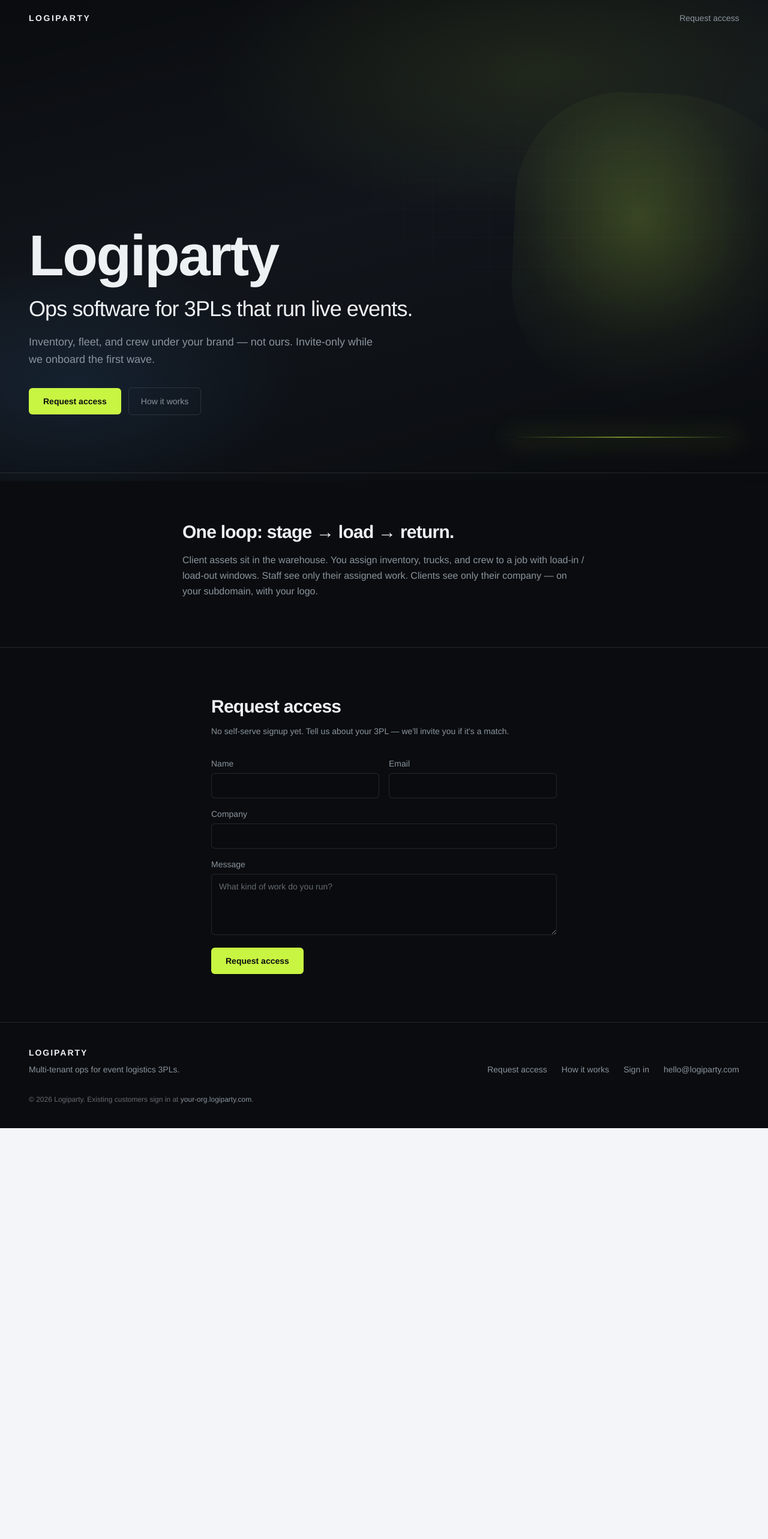
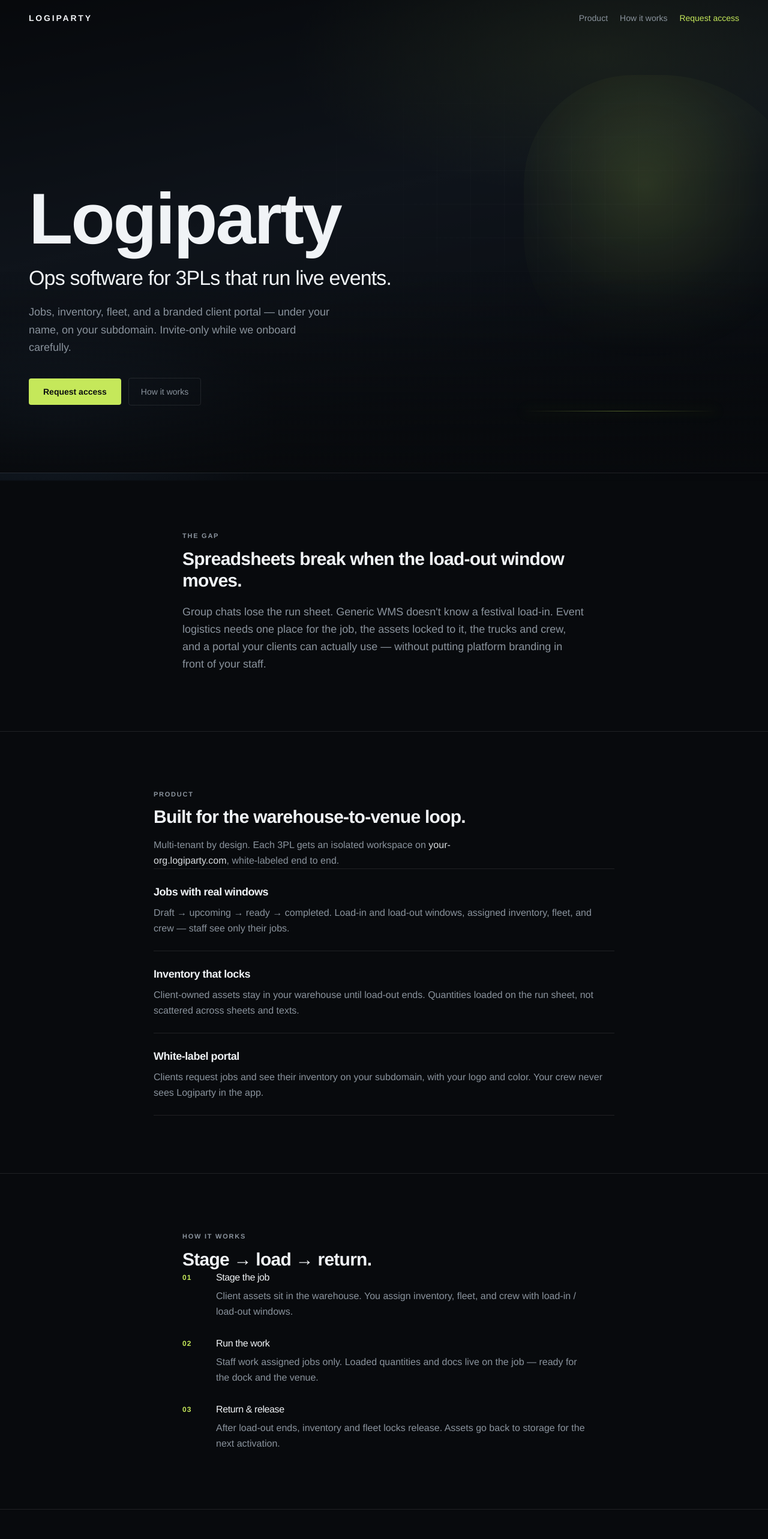
Before and after one commit to jakedcl/logiparty, a Next.js app: page / in a window 1280 px wide. Shown: the top 2566 px of the page at 60% size. Before the commit the page ends 1881 px from the top, so only its background shows below. Built offline with nearby package versions, Linux system fonts and the light colour scheme; no server answers.

Commit message:
A3b: Polish apex marketing homepage for client-ready credibility.
Restructure into problem → product → how it works → request access, elevate craft CSS without fake logos, keep invite-only lead form as primary CTA.

```diff
--- a/app/globals.css
+++ b/app/globals.css
@@ -334,18 +334,20 @@
   border-color: var(--border);
 }
 
-/* —— A3 marketing (apex logiparty.com) —— */
+/* —— Marketing (apex logiparty.com) —— */
 .marketing {
-  --m-bg: #0a0c0f;
-  --m-fg: #eef1f4;
-  --m-muted: #8b949e;
-  --m-accent: #c8f542;
+  --m-bg: #080a0d;
+  --m-fg: #f0f3f6;
+  --m-muted: #8a939d;
+  --m-accent: #c5e85a;
   --m-accent-ink: #0a0c0f;
-  --m-line: rgba(238, 241, 244, 0.12);
-  --m-panel: rgba(238, 241, 244, 0.04);
+  --m-line: rgba(240, 243, 246, 0.1);
+  --m-panel: rgba(240, 243, 246, 0.035);
+  --m-steel: rgba(90, 140, 180, 0.12);
   position: relative;
   background: var(--m-bg);
   overflow-x: clip;
+  font-family: "Helvetica Neue", Helvetica, Arial, sans-serif;
 }
 
 .m-atmosphere {
@@ -354,20 +356,20 @@
   inset: 0;
   z-index: 0;
   background:
-    radial-gradient(ellipse 80% 55% at 70% 15%, rgba(200, 245, 66, 0.09), transparent 55%),
-    radial-gradient(ellipse 60% 50% at 10% 80%, rgba(56, 120, 180, 0.14), transparent 50%),
-    linear-gradient(165deg, #0a0c0f 0%, #12161c 45%, #0a0c0f 100%);
-  animation: m-ambient 18s ease-in-out infinite alternate;
+    radial-gradient(ellipse 70% 50% at 78% 12%, rgba(197, 232, 90, 0.07), transparent 58%),
+    radial-gradient(ellipse 55% 45% at 8% 88%, rgba(70, 110, 150, 0.16), transparent 52%),
+    linear-gradient(168deg, #080a0d 0%, #10151c 42%, #080a0d 100%);
+  animation: m-ambient 22s ease-in-out infinite alternate;
 }
 
 @keyframes m-ambient {
   from {
-    filter: hue-rotate(0deg) saturate(1);
+    opacity: 1;
     transform: scale(1);
   }
   to {
-    filter: hue-rotate(12deg) saturate(1.08);
-    transform: scale(1.03);
+    opacity: 0.92;
+    transform: scale(1.02);
   }
 }
 
@@ -375,70 +377,152 @@
   position: absolute;
   inset: 0;
   background-image:
-    linear-gradient(rgba(238, 241, 244, 0.04) 1px, transparent 1px),
-    linear-gradient(90deg, rgba(238, 241, 244, 0.04) 1px, transparent 1px);
-  background-size: 48px 48px;
-  mask-image: radial-gradient(ellipse 70% 60% at 75% 40%, black, transparent 75%);
-  opacity: 0.7;
+    linear-gradient(rgba(240, 243, 246, 0.035) 1px, transparent 1px),
+    linear-gradient(90deg, rgba(240, 243, 246, 0.035) 1px, transparent 1px);
+  background-size: 56px 56px;
+  mask-image: radial-gradient(ellipse 65% 55% at 72% 38%, black, transparent 72%);
+  opacity: 0.85;
+  animation: m-grid-breathe 16s ease-in-out infinite alternate;
+}
+
+@keyframes m-grid-breathe {
+  from {
+    opacity: 0.65;
+  }
+  to {
+    opacity: 0.9;
+  }
 }
 
 .m-visual-glow {
   position: absolute;
-  right: -8%;
-  top: 12%;
-  width: min(52vw, 520px);
-  height: min(52vw, 520px);
-  border-radius: 40% 60% 55% 45%;
+  right: -6%;
+  top: 8%;
+  width: min(48vw, 480px);
+  height: min(48vw, 480px);
+  border-radius: 42% 58% 52% 48%;
   background: radial-gradient(
-    circle at 40% 40%,
-    rgba(200, 245, 66, 0.22),
-    rgba(200, 245, 66, 0.04) 45%,
-    transparent 70%
+    circle at 42% 38%,
+    rgba(197, 232, 90, 0.16),
+    rgba(197, 232, 90, 0.03) 48%,
+    transparent 72%
   );
-  animation: m-glow-drift 14s ease-in-out infinite alternate;
+  animation: m-glow-drift 16s ease-in-out infinite alternate;
 }
 
 @keyframes m-glow-drift {
   from {
-    transform: translate(0, 0) rotate(0deg);
+    transform: translate(0, 0);
   }
   to {
-    transform: translate(-4%, 6%) rotate(8deg);
+    transform: translate(-3%, 5%);
   }
+}
+
+/* Dominant plane — soft horizon band behind hero copy */
+.m-visual-plane {
+  position: absolute;
+  left: 0;
+  right: 0;
+  bottom: 0;
+  height: min(42vh, 360px);
+  background: linear-gradient(
+    to top,
+    rgba(8, 10, 13, 0.92) 0%,
+    rgba(8, 10, 13, 0.45) 45%,
+    transparent 100%
+  );
 }
 
 .m-visual-dock {
   position: absolute;
-  right: 4%;
-  bottom: 8%;
-  width: min(42vw, 380px);
-  height: 2px;
+  right: 6%;
+  bottom: 14%;
+  width: min(38vw, 340px);
+  height: 1px;
   background: linear-gradient(
     90deg,
     transparent,
-    rgba(200, 245, 66, 0.55),
+    rgba(197, 232, 90, 0.45),
     transparent
   );
-  box-shadow: 0 0 40px 8px rgba(200, 245, 66, 0.12);
+  box-shadow: 0 0 28px 4px rgba(197, 232, 90, 0.08);
+  animation: m-dock-pulse 10s ease-in-out infinite alternate;
+}
+
+@keyframes m-dock-pulse {
+  from {
+    opacity: 0.55;
+    transform: scaleX(0.92);
+  }
+  to {
+    opacity: 1;
+    transform: scaleX(1);
+  }
+}
+
+.m-section-label {
+  font-size: 0.6875rem;
+  font-weight: 600;
+  letter-spacing: 0.16em;
+  text-transform: uppercase;
+  color: var(--m-muted);
+}
+
+.m-capability-list {
+  list-style: none;
+  margin: 0;
+  padding: 0;
+  border-top: 1px solid var(--m-line);
+}
+
+.m-capability-item {
+  padding: 1.5rem 0;
+  border-bottom: 1px solid var(--m-line);
+}
+
+.m-steps {
+  list-style: none;
+  margin: 0;
+  padding: 0;
+  display: flex;
+  flex-direction: column;
+  gap: 1.75rem;
+}
+
+.m-step {
+  display: grid;
+  grid-template-columns: 2.5rem minmax(0, 1fr);
+  gap: 1rem;
+  align-items: start;
+}
+
+.m-step-num {
+  font-size: 0.75rem;
+  font-weight: 600;
+  letter-spacing: 0.08em;
+  color: var(--m-accent);
+  padding-top: 0.2rem;
+  font-variant-numeric: tabular-nums;
 }
 
 .m-fade-up {
   opacity: 0;
-  transform: translateY(18px);
-  animation: m-rise 0.75s cubic-bezier(0.22, 1, 0.36, 1) forwards;
+  transform: translateY(16px);
+  animation: m-rise 0.8s cubic-bezier(0.22, 1, 0.36, 1) forwards;
 }
 
 .m-delay-0 {
-  animation-delay: 0.05s;
+  animation-delay: 0.04s;
 }
 .m-delay-1 {
-  animation-delay: 0.18s;
+  animation-delay: 0.16s;
 }
 .m-delay-2 {
-  animation-delay: 0.32s;
+  animation-delay: 0.28s;
 }
 .m-delay-3 {
-  animation-delay: 0.46s;
+  animation-delay: 0.4s;
 }
 
 @keyframes m-rise {
@@ -449,7 +533,7 @@
 }
 
 .m-btn-primary {
-  border-radius: 0.375rem;
+  border-radius: 0.25rem;
   background: var(--m-accent);
   color: var(--m-accent-ink);
   transition: transform 0.2s ease, box-shadow 0.2s ease, filter 0.2s ease;
@@ -457,26 +541,26 @@
 
 .m-btn-primary:hover {
   transform: translateY(-1px);
-  filter: brightness(1.05);
-  box-shadow: 0 8px 24px rgba(200, 245, 66, 0.2);
+  filter: brightness(1.04);
+  box-shadow: 0 10px 28px rgba(197, 232, 90, 0.18);
 }
 
 .m-btn-ghost {
-  border-radius: 0.375rem;
+  border-radius: 0.25rem;
   border: 1px solid var(--m-line);
   transition: color 0.2s ease, border-color 0.2s ease, background 0.2s ease;
 }
 
 .m-btn-ghost:hover {
   color: var(--m-fg);
-  border-color: rgba(238, 241, 244, 0.28);
+  border-color: rgba(240, 243, 246, 0.26);
   background: var(--m-panel);
 }
 
 .m-input {
-  border-radius: 0.375rem;
+  border-radius: 0.25rem;
   border: 1px solid var(--m-line);
-  background: rgba(10, 12, 15, 0.55);
+  background: rgba(8, 10, 13, 0.65);
   color: var(--m-fg);
   padding: 0.625rem 0.75rem;
   outline: none;
@@ -484,12 +568,12 @@
 }
 
 .m-input::placeholder {
-  color: rgba(139, 148, 158, 0.7);
+  color: rgba(138, 147, 157, 0.65);
 }
 
 .m-input:focus {
-  border-color: rgba(200, 245, 66, 0.55);
-  box-shadow: 0 0 0 3px rgba(200, 245, 66, 0.12);
+  border-color: rgba(197, 232, 90, 0.5);
+  box-shadow: 0 0 0 3px rgba(197, 232, 90, 0.1);
 }
 
 .m-lead-success {
@@ -498,7 +582,9 @@
 
 @media (prefers-reduced-motion: reduce) {
   .m-atmosphere,
-  .m-visual-glow {
+  .m-visual-glow,
+  .m-visual-grid,
+  .m-visual-dock {
     animation: none;
   }
 
--- a/app/page.tsx
+++ b/app/page.tsx
@@ -19,9 +19,9 @@
 
   if (!orgSlug) {
     return {
-      title: "Logiparty — Ops for event logistics 3PLs",
+      title: "Logiparty — Ops software for event logistics 3PLs",
       description:
-        "Inventory, fleet, and crew under your brand. Invite-only multi-tenant ops for live-event 3PLs.",
+        "Jobs, inventory, fleet, and a white-label client portal for live-event 3PLs. Invite-only.",
     };
   }
 
--- a/components/marketing/lead-form.tsx
+++ b/components/marketing/lead-form.tsx
@@ -10,11 +10,11 @@
 
   if (done) {
     return (
-      <div className="m-lead-success rounded-lg border border-[var(--m-line)] bg-[var(--m-panel)] p-6 sm:p-8">
+      <div className="m-lead-success border border-[var(--m-line)] bg-[var(--m-panel)] p-6 sm:p-8">
         <p className="text-lg font-medium text-[var(--m-fg)]">
           Thanks — we got your request.
         </p>
-        <p className="mt-2 text-sm text-[var(--m-muted)]">
+        <p className="mt-2 text-sm leading-relaxed text-[var(--m-muted)]">
           Invite-only for now. We&apos;ll follow up by email if there&apos;s a
           fit.
         </p>
@@ -76,7 +76,7 @@
           name="message"
           rows={4}
           className="m-input w-full resize-y min-h-[6rem]"
-          placeholder="What kind of work do you run?"
+          placeholder="Events, clients, warehouse size — whatever helps us understand fit."
         />
       </label>
       {error ? (
--- a/components/marketing/marketing-home.tsx
+++ b/components/marketing/marketing-home.tsx
@@ -6,6 +6,21 @@
   href: string;
   isClient: boolean;
 };
+
+const CAPABILITIES = [
+  {
+    title: "Jobs with real windows",
+    body: "Draft → upcoming → ready → completed. Load-in and load-out windows, assigned inventory, fleet, and crew — staff see only their jobs.",
+  },
+  {
+    title: "Inventory that locks",
+    body: "Client-owned assets stay in your warehouse until load-out ends. Quantities loaded on the run sheet, not scattered across sheets and texts.",
+  },
+  {
+    title: "White-label portal",
+    body: "Clients request jobs and see their inventory on your subdomain, with your logo and color. Your crew never sees Logiparty in the app.",
+  },
+] as const;
 
 export function MarketingHome({
   workspace,
@@ -17,48 +32,80 @@
       <div className="m-atmosphere" aria-hidden />
 
       <header className="relative z-10 flex items-center justify-between px-5 py-5 sm:px-8 lg:px-12">
-        <span className="text-sm font-semibold tracking-[0.18em] uppercase">
+        <a
+          href="#top"
+          className="text-sm font-semibold tracking-[0.2em] uppercase"
+        >
           Logiparty
-        </span>
-        <div className="flex items-center gap-4 text-sm">
+        </a>
+        <nav className="flex items-center gap-5 text-sm">
+          <a
+            href="#product"
+            className="hidden text-[var(--m-muted)] transition-colors hover:text-[var(--m-fg)] sm:inline"
+          >
+            Product
+          </a>
+          <a
+            href="#how"
+            className="hidden text-[var(--m-muted)] transition-colors hover:text-[var(--m-fg)] sm:inline"
+          >
+            How it works
+          </a>
           {workspace ? (
             <a
               href={workspace.href}
-              className="text-[var(--m-accent)] hover:underline underline-offset-4"
+              className="font-medium text-[var(--m-accent)] underline-offset-4 hover:underline"
             >
               Open {workspace.orgName}
             </a>
           ) : (
             <a
               href="#request"
-              className="text-[var(--m-muted)] hover:text-[var(--m-fg)] transition-colors"
+              className="font-medium text-[var(--m-accent)] underline-offset-4 hover:underline"
             >
               Request access
             </a>
           )}
-        </div>
+        </nav>
       </header>
 
-      <main>
-        <section className="relative z-10 flex min-h-[calc(100svh-4.5rem)] flex-col justify-end px-5 pb-16 pt-10 sm:px-8 sm:pb-20 lg:px-12 lg:pb-24">
-          <div className="m-hero-copy max-w-3xl">
-            <p className="m-fade-up m-delay-0 mb-4 text-5xl font-bold tracking-tight sm:text-6xl md:text-7xl lg:text-8xl">
+      <main id="top">
+        {/* Hero — one composition: brand, headline, support, CTAs, full-bleed plane */}
+        <section className="relative z-10 flex min-h-[calc(100svh-4.5rem)] flex-col justify-end px-5 pb-16 pt-12 sm:px-8 sm:pb-20 lg:px-12 lg:pb-28">
+          <div
+            className="m-visual pointer-events-none absolute inset-0 -z-10 overflow-hidden"
+            aria-hidden
+          >
+            <div className="m-visual-grid" />
+            <div className="m-visual-glow" />
+            <div className="m-visual-plane" />
+            <div className="m-visual-dock" />
+          </div>
+
+          <div className="m-hero-copy relative max-w-3xl">
+            <p className="m-fade-up m-delay-0 mb-5 text-[clamp(3.25rem,12vw,7.5rem)] font-bold leading-[0.92] tracking-tight">
               Logiparty
             </p>
-            <h1 className="m-fade-up m-delay-1 text-2xl font-medium leading-snug tracking-tight text-[var(--m-fg)] sm:text-3xl md:text-4xl">
+            <h1 className="m-fade-up m-delay-1 max-w-2xl text-2xl font-medium leading-snug tracking-tight sm:text-3xl md:text-[2.125rem] md:leading-snug">
               Ops software for 3PLs that run live events.
             </h1>
-            <p className="m-fade-up m-delay-2 mt-4 max-w-xl text-base leading-relaxed text-[var(--m-muted)] sm:text-lg">
-              Inventory, fleet, and crew under your brand — not ours. Invite-only
-              while we onboard the first wave.
+            <p className="m-fade-up m-delay-2 mt-5 max-w-lg text-base leading-relaxed text-[var(--m-muted)] sm:text-lg">
+              Jobs, inventory, fleet, and a branded client portal — under your
+              name, on your subdomain. Invite-only while we onboard carefully.
             </p>
-            <div className="m-fade-up m-delay-3 mt-8 flex flex-wrap items-center gap-3">
+            <div className="m-fade-up m-delay-3 mt-9 flex flex-wrap items-center gap-3">
               {workspace ? (
-                <a href={workspace.href} className="m-btn-primary px-6 py-3 text-sm font-semibold">
+                <a
+                  href={workspace.href}
+                  className="m-btn-primary px-6 py-3 text-sm font-semibold"
+                >
                   Go to {workspace.isClient ? "portal" : "dashboard"}
                 </a>
               ) : (
-                <a href="#request" className="m-btn-primary px-6 py-3 text-sm font-semibold">
+                <a
+                  href="#request"
+                  className="m-btn-primary px-6 py-3 text-sm font-semibold"
+                >
                   Request access
                 </a>
               )}
@@ -70,47 +117,142 @@
               </a>
             </div>
           </div>
-
-          <div
-            className="m-visual pointer-events-none absolute inset-0 -z-10 overflow-hidden"
-            aria-hidden
-          >
-            <div className="m-visual-grid" />
-            <div className="m-visual-glow" />
-            <div className="m-visual-dock" />
-          </div>
         </section>
 
+        {/* Problem — one job */}
         <section
-          id="how"
-          className="relative z-10 border-t border-[var(--m-line)] px-5 py-20 sm:px-8 lg:px-12"
+          id="problem"
+          className="relative z-10 border-t border-[var(--m-line)] px-5 py-20 sm:px-8 sm:py-24 lg:px-12"
         >
           <div className="mx-auto max-w-2xl">
-            <h2 className="text-2xl font-semibold tracking-tight sm:text-3xl">
-              One loop: stage → load → return.
+            <p className="m-section-label">The gap</p>
+            <h2 className="mt-3 text-2xl font-semibold tracking-tight sm:text-3xl">
+              Spreadsheets break when the load-out window moves.
             </h2>
-            <p className="mt-4 text-[var(--m-muted)] leading-relaxed">
-              Client assets sit in the warehouse. You assign inventory, trucks,
-              and crew to a job with load-in / load-out windows. Staff see only
-              their assigned work. Clients see only their company — on your
-              subdomain, with your logo.
+            <p className="mt-5 text-[var(--m-muted)] leading-relaxed sm:text-lg">
+              Group chats lose the run sheet. Generic WMS doesn&apos;t know a
+              festival load-in. Event logistics needs one place for the job,
+              the assets locked to it, the trucks and crew, and a portal your
+              clients can actually use — without putting platform branding in
+              front of your staff.
             </p>
           </div>
         </section>
 
+        {/* Product — lean capability list, not card spam */}
+        <section
+          id="product"
+          className="relative z-10 border-t border-[var(--m-line)] px-5 py-20 sm:px-8 sm:py-24 lg:px-12"
+        >
+          <div className="mx-auto max-w-3xl">
+            <p className="m-section-label">Product</p>
+            <h2 className="mt-3 max-w-xl text-2xl font-semibold tracking-tight sm:text-3xl">
+              Built for the warehouse-to-venue loop.
+            </h2>
+            <p className="mt-4 max-w-xl text-[var(--m-muted)] leading-relaxed">
+              Multi-tenant by design. Each 3PL gets an isolated workspace on{" "}
+              <span className="text-[var(--m-fg)]/90">
+                your-org.logiparty.com
+              </span>
+              , white-labeled end to end.
+            </p>
+
+            <ul className="m-capability-list mt-12">
+              {CAPABILITIES.map((item) => (
+                <li key={item.title} className="m-capability-item">
+                  <h3 className="text-base font-semibold tracking-tight sm:text-lg">
+                    {item.title}
+                  </h3>
+                  <p className="mt-2 text-sm leading-relaxed text-[var(--m-muted)] sm:text-base">
+                    {item.body}
+                  </p>
+                </li>
+              ))}
+            </ul>
+          </div>
+        </section>
+
+        {/* How it works */}
+        <section
+          id="how"
+          className="relative z-10 border-t border-[var(--m-line)] px-5 py-20 sm:px-8 sm:py-24 lg:px-12"
+        >
+          <div className="mx-auto max-w-2xl">
+            <p className="m-section-label">How it works</p>
+            <h2 className="mt-3 text-2xl font-semibold tracking-tight sm:text-3xl">
+              Stage → load → return.
+            </h2>
+            <ol className="m-steps mt-10">
+              <li className="m-step">
+                <span className="m-step-num" aria-hidden>
+                  01
+                </span>
+                <div>
+                  <p className="font-medium tracking-tight">Stage the job</p>
+                  <p className="mt-1.5 text-sm leading-relaxed text-[var(--m-muted)] sm:text-base">
+                    Client assets sit in the warehouse. You assign inventory,
+                    fleet, and crew with load-in / load-out windows.
+                  </p>
+                </div>
+              </li>
+              <li className="m-step">
+                <span className="m-step-num" aria-hidden>
+                  02
+                </span>
+                <div>
+                  <p className="font-medium tracking-tight">Run the work</p>
+                  <p className="mt-1.5 text-sm leading-relaxed text-[var(--m-muted)] sm:text-base">
+                    Staff work assigned jobs only. Loaded quantities and docs
+                    live on the job — ready for the dock and the venue.
+                  </p>
+                </div>
+              </li>
+              <li className="m-step">
+                <span className="m-step-num" aria-hidden>
+                  03
+                </span>
+                <div>
+                  <p className="font-medium tracking-tight">Return &amp; release</p>
+                  <p className="mt-1.5 text-sm leading-relaxed text-[var(--m-muted)] sm:text-base">
+                    After load-out ends, inventory and fleet locks release.
+                    Assets go back to storage for the next activation.
+                  </p>
+                </div>
+              </li>
+            </ol>
+          </div>
+        </section>
+
+        {/* Contact / request */}
         <section
           id="request"
-          className="relative z-10 border-t border-[var(--m-line)] px-5 py-20 sm:px-8 lg:px-12"
+          className="relative z-10 border-t border-[var(--m-line)] px-5 py-20 sm:px-8 sm:py-24 lg:px-12"
         >
-          <div className="mx-auto max-w-xl">
-            <h2 className="text-2xl font-semibold tracking-tight sm:text-3xl">
-              Request access
-            </h2>
-            <p className="mt-3 text-sm text-[var(--m-muted)] leading-relaxed">
-              No self-serve signup yet. Tell us about your 3PL — we&apos;ll
-              invite you if it&apos;s a match.
-            </p>
-            <div className="mt-8">
+          <div className="mx-auto grid max-w-5xl gap-14 lg:grid-cols-[minmax(0,1fr)_minmax(0,1.15fr)] lg:gap-16 lg:items-start">
+            <div>
+              <p className="m-section-label">Get in touch</p>
+              <h2 className="mt-3 text-2xl font-semibold tracking-tight sm:text-3xl">
+                Request access
+              </h2>
+              <p className="mt-4 text-[var(--m-muted)] leading-relaxed">
+                No self-serve signup. Tell us about your 3PL — we hand-onboard
+                orgs that fit. Prefer email?{" "}
+                <a
+                  href="mailto:hello@logiparty.com"
+                  className="text-[var(--m-fg)] underline-offset-4 hover:underline"
+                >
+                  hello@logiparty.com
+                </a>
+              </p>
+              <p className="mt-6 text-sm text-[var(--m-muted)]/80 leading-relaxed">
+                Existing customers sign in at{" "}
+                <span className="text-[var(--m-fg)]/75">
+                  your-org.logiparty.com
+                </span>
+                .
+              </p>
+            </div>
+            <div>
               <LeadForm />
             </div>
           </div>
@@ -120,40 +262,42 @@
       <footer className="relative z-10 border-t border-[var(--m-line)] px-5 py-10 sm:px-8 lg:px-12">
         <div className="flex flex-col gap-6 sm:flex-row sm:items-end sm:justify-between">
           <div>
-            <p className="text-sm font-semibold tracking-[0.14em] uppercase">
+            <p className="text-sm font-semibold tracking-[0.16em] uppercase">
               Logiparty
             </p>
-            <p className="mt-2 text-sm text-[var(--m-muted)]">
+            <p className="mt-2 max-w-sm text-sm text-[var(--m-muted)]">
               Multi-tenant ops for event logistics 3PLs.
             </p>
           </div>
           <nav className="flex flex-wrap gap-x-6 gap-y-2 text-sm text-[var(--m-muted)]">
-            <a href="#request" className="hover:text-[var(--m-fg)] transition-colors">
+            <a
+              href="#request"
+              className="transition-colors hover:text-[var(--m-fg)]"
+            >
               Request access
             </a>
-            <a href="#how" className="hover:text-[var(--m-fg)] transition-colors">
-              How it works
+            <a
+              href="#product"
+              className="transition-colors hover:text-[var(--m-fg)]"
+            >
+              Product
             </a>
             <Link
               href="/login"
-              className="hover:text-[var(--m-fg)] transition-colors"
+              className="transition-colors hover:text-[var(--m-fg)]"
             >
               Sign in
             </Link>
             <a
               href="mailto:hello@logiparty.com"
-              className="hover:text-[var(--m-fg)] transition-colors"
+              className="transition-colors hover:text-[var(--m-fg)]"
             >
               hello@logiparty.com
             </a>
           </nav>
         </div>
-        <p className="mt-8 text-xs text-[var(--m-muted)]/70">
-          © {new Date().getFullYear()} Logiparty. Existing customers sign in at{" "}
-          <span className="text-[var(--m-muted)]">
-            your-org.logiparty.com
-          </span>
-          .
+        <p className="mt-8 text-xs text-[var(--m-muted)]/65">
+          © {new Date().getFullYear()} Logiparty
         </p>
       </footer>
     </div>
```
Also changed, not shown: 2 other files (tests, documents, lock files or other folders).
